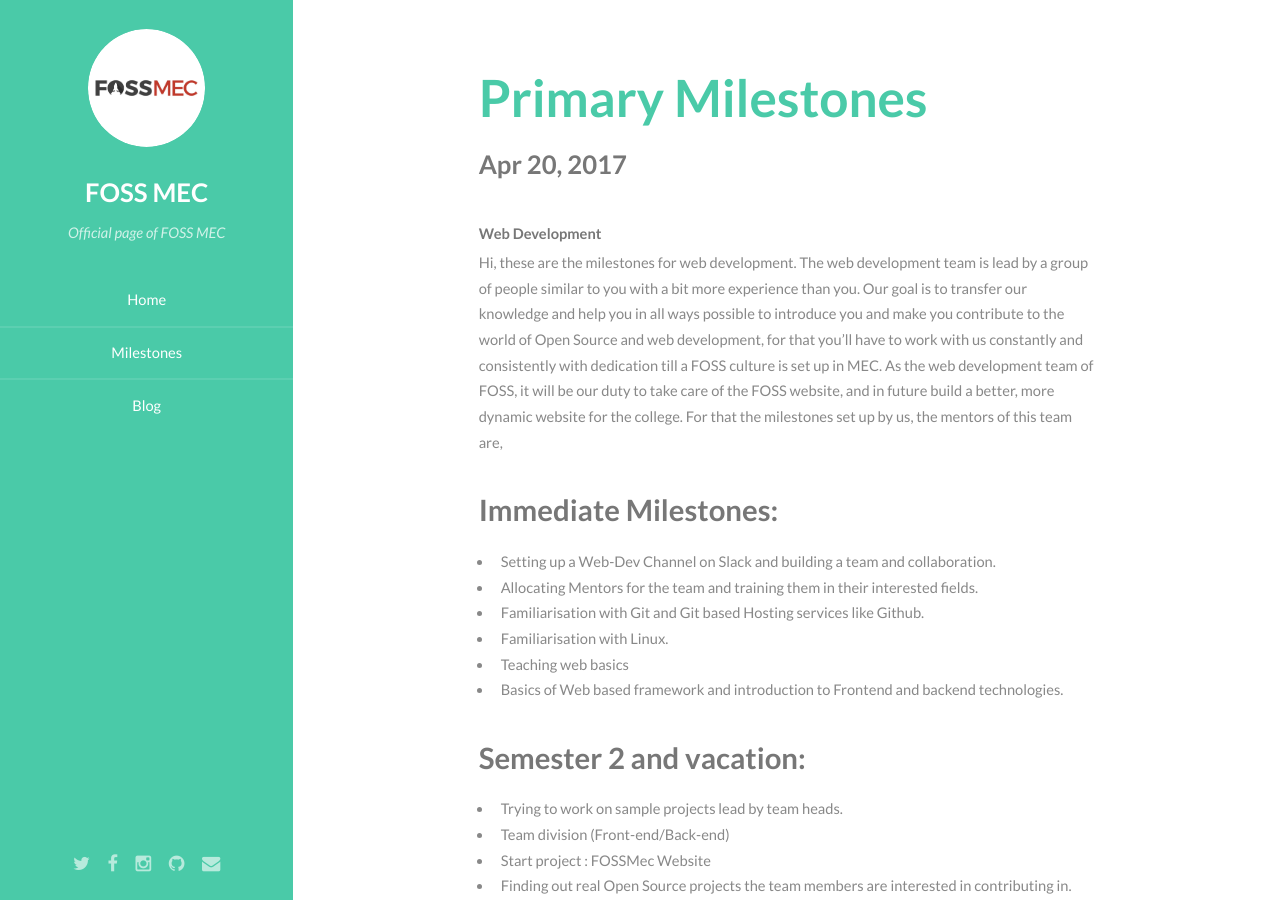
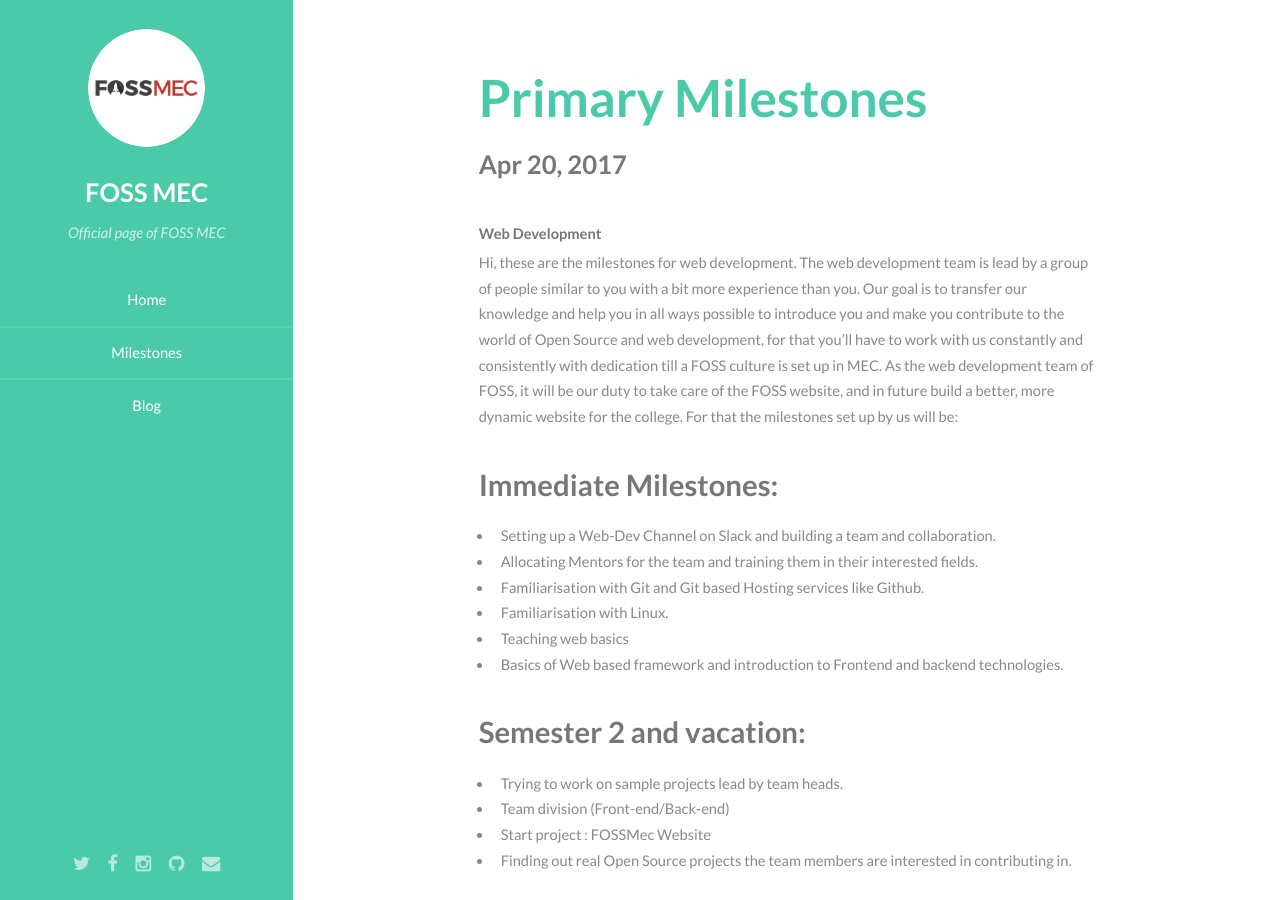
Before and after one commit to harirajk/fossmec.github.io, a Jekyll site: the page built from _webdev/milestone1.md, in a window 1280 px wide and 900 px high. Built offline with Jekyll 4.4.1, drawn with Linux system fonts in a browser that asks for light colours.

Commit message:
Update milestone1.md
Minor changes

```diff
--- a/_webdev/milestone1.md
+++ b/_webdev/milestone1.md
@@ -4,7 +4,7 @@ layout: post
 ---
 # Web Development
 
-Hi, these are the milestones for web development. The web development team is lead by a group of people similar to you with a bit more experience than you. Our goal is to transfer our knowledge and help you in all ways possible to introduce you and make you contribute to the world of Open Source and web development, for that you'll have to work with us constantly and consistently with dedication till a FOSS culture is set up in MEC. As the web development team of FOSS, it will be our duty to  take care of the FOSS website, and in future build a better, more dynamic website for the college. For that the milestones set up by us, the mentors of this team are,
+Hi, these are the milestones for web development. The web development team is lead by a group of people similar to you with a bit more experience than you. Our goal is to transfer our knowledge and help you in all ways possible to introduce you and make you contribute to the world of Open Source and web development, for that you'll have to work with us constantly and consistently with dedication till a FOSS culture is set up in MEC. As the web development team of FOSS, it will be our duty to  take care of the FOSS website, and in future build a better, more dynamic website for the college. For that the milestones set up by us will be:
 
 ## Immediate Milestones:
 
```
